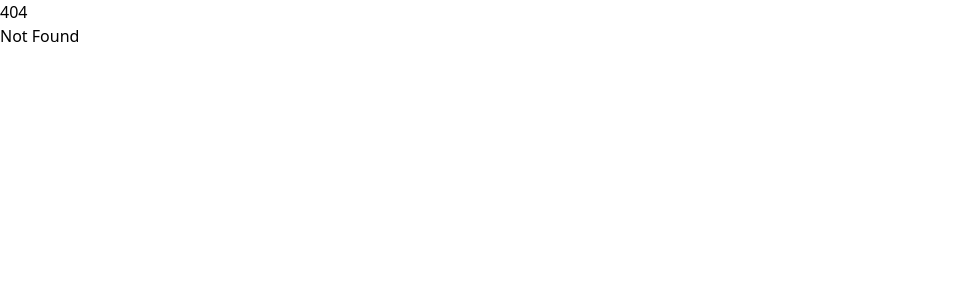
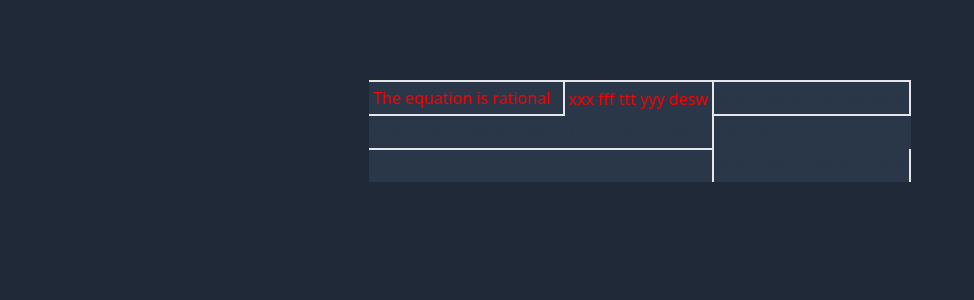
Before and after one commit to bilza2023/vercelApp, a SvelteKit app: page /grid in a window 1280 px wide. Before the commit this address had no page. Shown: the top 300 px of the page, without its empty margins (0-974 px from the left). Built offline with nearby package versions, Linux system fonts and the light colour scheme.

Commit message:
working on table

```diff
--- /dev/null
+++ b/src/routes/grid/+page.svelte
@@ -0,0 +1,58 @@
+<script>
+import { PageWrapper } from "$lib/cmp";
+import { onMount } from "$lib/util";
+import getTableData from "./demo";
+import Cell from "./Cell.svelte";
+let calcData = { rows: [] };
+let interval = null;
+let startTime = null;
+let runningTime = null;
+
+onMount(async () => {
+    calcData = await getTableData();
+    startTime = Date.now();
+    interval = setInterval(updateTimeDiff, 1000);
+});
+
+function updateTimeDiff() {
+// debugger;
+const currentTime = Date.now();
+const timeDiff = currentTime - startTime;
+// Calculate runningTime if needed, for example, in seconds:
+runningTime = Math.floor(timeDiff / 1000);
+}
+
+
+</script>
+
+
+<PageWrapper>
+  <br>
+  <br>
+  <br>
+
+  {#if calcData && calcData.rows && calcData.rows.length > 0}
+  <div class="flex justify-center w-full">
+    <table class={`m-2 p-2 table_bg`}
+      style = {`background-color : ${calcData.bgColor}`}
+    >
+      {#each calcData.rows as row}
+      <tr>
+        {#each row.cells as cell}
+        <Cell {cell} {runningTime} bgColor={calcData.bgColor} bgIntensity={calcData.bgIntensity}/>
+
+        {/each}
+      </tr>
+      {/each}
+    </table>
+  </div>
+  {/if}
+
+
+
+<br>
+<br>
+<br>
+<br>
+<br>
+</PageWrapper>
--- /dev/null
+++ b/src/routes/grid/Cell.svelte
@@ -0,0 +1,18 @@
+<script>
+  export let cell;
+  export let runningTime;
+  export let bgColor;
+</script>
+
+<td
+  class="m-1 p-1"
+  class:border-t-2={cell.bt}
+  class:border-l-2={cell.bl}
+  class:border-r-2={cell.br}
+  class:border-b-2={cell.bb}
+>
+ <span
+ style = {`color : ${cell.startTime < runningTime ? "red": bgColor }`} >
+    {cell.content}
+  </span>
+</td>
--- /dev/null
+++ b/src/routes/grid/attempt01.svelte
@@ -0,0 +1,77 @@
+<script>
+import { PageWrapper } from "$lib/cmp";
+import { onMount } from "$lib/util";
+import getTableData from "./demo";
+
+let calcData = { rows: [] };
+let originalData = { rows: [] };
+let interval = null;
+let startTime = null;
+let runningTime = null;
+let timeDiff = 0;
+
+onMount(async () => {
+    originalData = await getTableData();
+    calcData = { rows: [] }; // Initialize calcData with an empty array
+    startTime = Date.now();
+    interval = setInterval(updateTimeDiff, 1000);
+});
+
+function updateTimeDiff() {
+const currentTime = Date.now();
+timeDiff = currentTime - startTime;
+// Calculate runningTime if needed, for example, in seconds:
+runningTime = Math.floor(timeDiff / 1000);
+// updateData(runningTime);
+}
+
+function updateData(runningTime) {
+calcData.rows = [];
+for (let i = 0; i < originalData.rows.length; i++) {
+    const row = originalData.rows[i];
+    if (row.startTime < runningTime) {
+    calcData.rows.push(row.cells);
+    }
+}
+}
+</script>
+
+
+<PageWrapper>
+  <br>
+  <br>
+  <br>
+
+  {#if calcData && calcData.rows.length > 0}
+  <div class="flex justify-center w-full">
+    <table class="m-2 p-2 border-2 border-white">
+      {#each calcData.rows as row}
+      <tr>
+        {#each row as cell}
+        <td class="m-1 p-1 border-2 border-white">
+            <span class={`${cell.startTime > runningTime ? "" : hidden}`}>
+                {cell.content}
+            </span>
+        </td>
+        {/each}
+      </tr>
+      {/each}
+    </table>
+  </div>
+  {/if}
+
+
+
+<br>
+<br>
+<br>
+<br>
+<br>
+</PageWrapper>
+
+
+<style>
+.hidden {
+  visibility: hidden;
+}
+</style>
--- /dev/null
+++ b/src/routes/grid/demo.js
@@ -0,0 +1,44 @@
+
+
+export default async function  getTableData() {
+return {
+bgColor : "#293749",
+rows : [
+
+            {
+            startTime : 0,
+            endTime : 100 ,
+            cells : [
+                    {content : "The equation is rational" ,startTime : 2,endTime : 100 , bt : true,bl:false,br:true,bb:false , bt : true,bl:false,br:true,bb:false},
+                    {content : "xxx fff ttt yyy desw",startTime : 4,endTime : 100 , bt : true,bl:false,br:true,bb:false},
+                    {content : "8765 23456 098765 3456",startTime : 6,endTime : 100 , bt : true,bl:false,br:true,bb:false},
+                ]
+            },
+            {
+            startTime : 5,
+            endTime : 100 ,
+            cells : [
+                    {content : "8765 23456 098765 3456" ,startTime : 10,endTime : 100 , bt : true,bl:false,br:false,bb:false},
+                    {content : "This is demo text" ,startTime : 8,endTime : 100 , bt : false,bl:false,br:true,bb:false},
+                    {content : "we are on the run" ,startTime : 14,endTime : 100 , bt : true,bl:false,br:false,bb:false},
+                ]
+            },
+            {
+            startTime : 12,
+            endTime : 100 ,
+            cells : [
+                    {content : "The equation is rational",startTime : 12,endTime : 100 , bt : true,bl:false,br:false,bb:false},
+                    {content : "This is demo text" ,startTime : 16,endTime : 100 , bt : true,bl:false,br:true,bb:false},
+                    {content : "8765 23456 098765 3456" ,startTime : 18,endTime : 100 , bt : false,bl:false,br:true,bb:false},
+                ]
+            }
+
+
+
+
+]
+
+};
+
+
+}
```
Also changed, not shown: src/routes/grid/features.md (added, +26 -0 lines), src/routes/grid/invisble.md (added, +18 -0 lines), src/routes/grid/q.md (added, +1 -0 lines).
